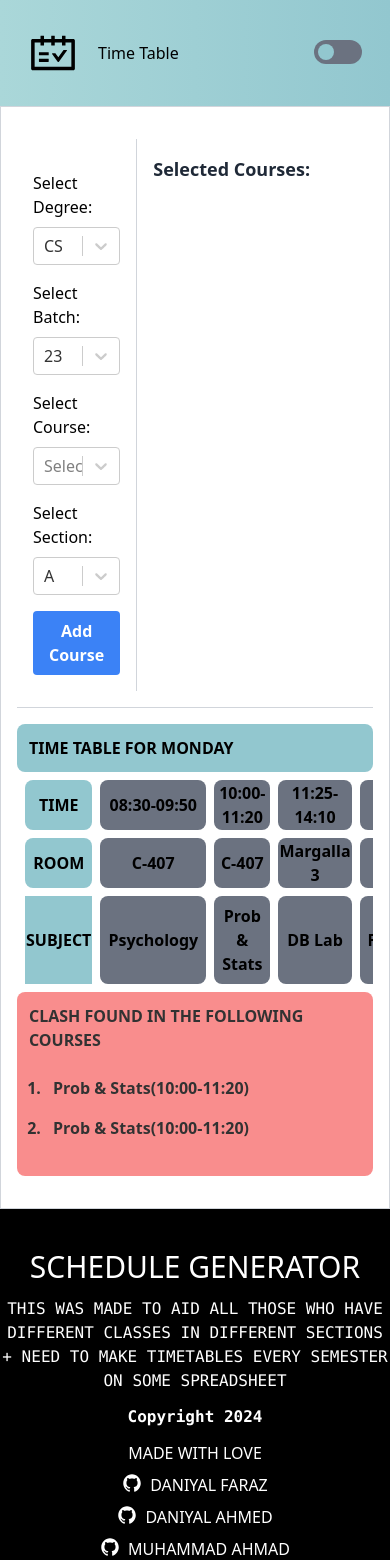
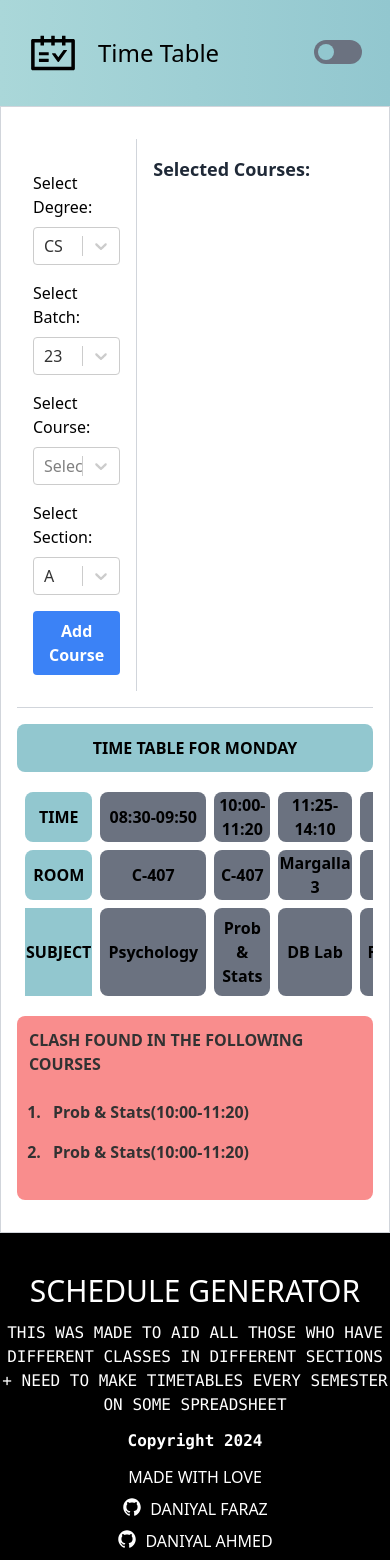
Before and after one commit to DaniyalFaraz2003/Fast-TimeTable-Finder, a React (Vite) app in the folder Frontend/: page / in a window 390 px wide. Shown: the top 1560 px of the page. Built offline with nearby package versions, Linux system fonts and the light colour scheme.

Commit message:
updated table ui

```diff
--- a/Frontend/src/Components/header/header.component.jsx
+++ b/Frontend/src/Components/header/header.component.jsx
@@ -10,7 +10,7 @@ const Header = () => {
     bg-gradient-to-l dark:from-dark-violet dark:via-gray-800 dark:to-dark-purple from-light-blue to-light-cyan h-fit items-center justify-between p-7">
       <div className="flex flex-row gap-5 items-center">
         <AiOutlineSchedule size={50} color={isDarkmode ? "white" : "black"} />
-        <h2 className=" dark:text-white text-black md:text-3xl sm:text-2xl">Time Table</h2>
+        <h2 className=" dark:text-white text-black md:text-3xl text-2xl">Time Table</h2>
       </div>
       <div>
         <Toggler setHeaderMode = {setIsDarkMode}/>
--- a/Frontend/src/Components/table/table.component.jsx
+++ b/Frontend/src/Components/table/table.component.jsx
@@ -32,11 +32,11 @@ export default function Table({ courses, day }) {
   console.log(accumulator);
   const {currArr,duplicates} = accumulator
   return (
-    <div className="py-4">
-      <div className="overflow-x-auto">
-        <div className=" bg-light-blue dark:bg-dark-purple w-full p-3 rounded-lg font-bold">
-          <h1>TIME TABLE FOR {day.toUpperCase()}</h1>
-        </div>
+    <div className="py-4 flex flex-col gap-3">
+      <div className="items-center bg-light-blue dark:bg-dark-purple w-full p-3 rounded-lg font-bold text-center">
+        <h1>TIME TABLE FOR {day.toUpperCase()}</h1>
+      </div>
+      <div className="flex flex-col overflow-x-auto">
         <table className="min-w-full border-separate border-spacing-2 text-center">
           <tbody>
             <tr>
@@ -60,10 +60,10 @@ export default function Table({ courses, day }) {
               })}
             </tr>
             <tr>
-              <td className="font-bold bg-light-blue dark:bg-dark-purple sm:w-1/4 md:w-1/3 lg:w-1/2 xl:w-1/5">SUBJECT</td>
+              <td className="font-bold bg-light-blue dark:bg-dark-purple sm:w-1/5 md:w-1/3 lg:w-1/2 xl:w-1/5">SUBJECT</td>
               {currArr.map((val, index) => {
                 return (
-                  <td className="font-semibold bg-gray-500 rounded-lg p-2 border-solid sm:w-1/4 md:w-1/3 lg:w-1/2 xl:w-1/5" key={index}>
+                  <td className="font-semibold bg-gray-500 rounded-lg p-2 border-solid sm:w-1/5 md:w-1/3 lg:w-1/2 xl:w-1/5" key={index}>
                     {val.courseName}
                   </td>
                 );
```
